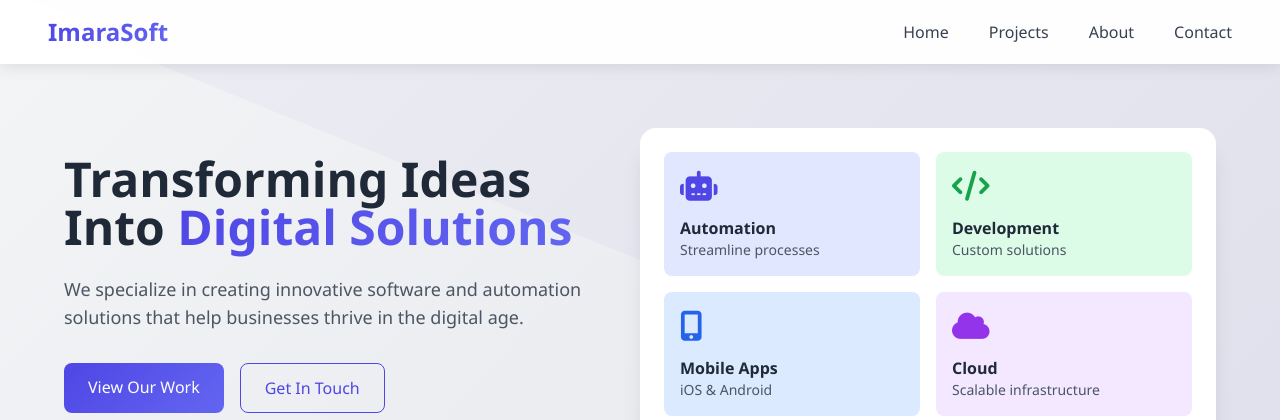
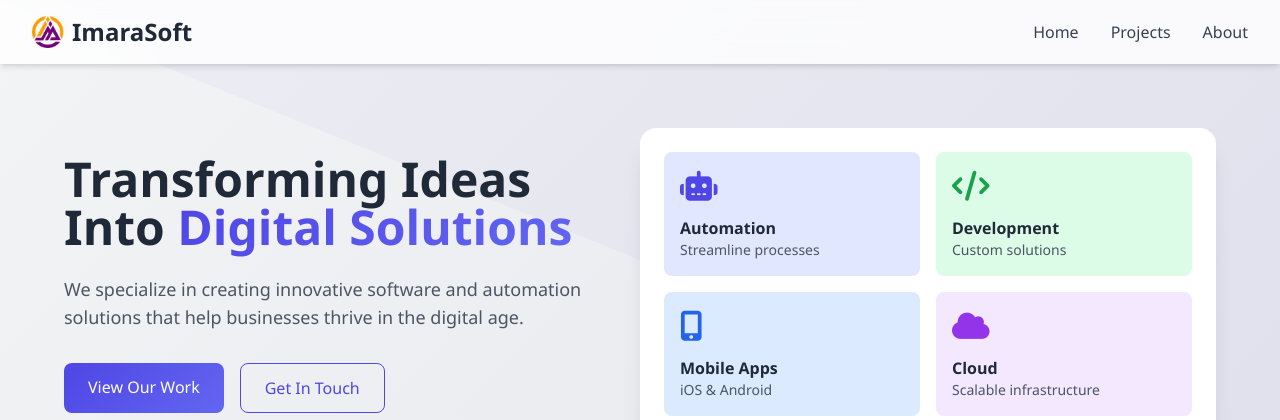
Before and after one commit to The-chosen-Tenno/Imara-Insight, a PHP site: page /views/index.php in a window 1280 px wide. Shown: the top 420 px of the page. Run offline with PHP 8.4, Linux system fonts and the light colour scheme; data that the repository does not hold is empty; some libraries are stand-ins or nearby versions.

Commit message:
portfloio change

```diff
--- a/db/data.sql
+++ b/db/data.sql
@@ -5,16 +5,12 @@ CREATE ACCOUNT THAN UPDATE
     WHERE Email = 'your@example.com';
 AFTER DONE DISABLE create-account.php
 
-<<<<<<< HEAD
-INSERT INTO users (full_name, user_name, email, password, role)
-=======
 
 
 
 
 -- Insert dummy data into the Users table
 INSERT INTO users (full_name, user_name, email, password , role, photo)
->>>>>>> e72ce541c5eeb83b3940a84e2d7754c87f7b821c
 VALUES
 ('admin', 'admin1', 'admin@example.com', SHA2('admin123', 256), 'admin'),
 ('user', 'user1', 'user@example.com', SHA2('user123', 256), 'user')
--- a/services/ajax_functions.php
+++ b/services/ajax_functions.php
@@ -152,12 +152,7 @@ if ($_SERVER['REQUEST_METHOD'] === 'POST' && isset($_POST['action']) && $_POST['
     try {
         $user_id = $_POST['user_id'];
         $project_name = $_POST['project_name'];
-<<<<<<< HEAD
-        $project_type = $_POST['project_type'] ?? 'coding';
-        $project_status = $_POST['status'] ?? 'idle';
-=======
         $project_status = $_POST['status'] ?? 'in_progress'; // ✅ default fallback
->>>>>>> 8927a6e811da710a940980a7afc58bebac89561a
 
         $logsModel = new Logs();
         $projectCreated = $logsModel->createProject($user_id, $project_name, $project_type, $project_status);
--- a/views/index.php
+++ b/views/index.php
@@ -301,21 +301,53 @@ try {
 </head>
 
 <body class="bg-gray-50">
-    <!-- Navigation -->
-    <nav class="navbar fixed w-full z-50 py-4 px-6 md:px-12">
-        <div class="container mx-auto flex justify-between items-center">
-            <a href="index.php" class="text-2xl font-bold gradient-text">Imara<span class="text-indigo-700">Soft</span></a>
-            <div class="hidden md:flex space-x-10">
-                <a href="index.php" class="text-gray-700 hover:text-indigo-600 font-medium">Home</a>
-                <a href="#projects" class="text-gray-700 hover:text-indigo-600 font-medium">Projects</a>
-                <a href="#about" class="text-gray-700 hover:text-indigo-600 font-medium">About</a>
-                <a href="#contact" class="text-gray-700 hover:text-indigo-600 font-medium">Contact</a>
+    <!-- Navbar -->
+    <nav class="fixed w-full bg-white/80 backdrop-blur-md shadow-md z-50 transition-all duration-300" id="navbar">
+        <div class="max-w-7xl mx-auto px-4 sm:px-6 lg:px-8">
+            <div class="flex justify-between h-16 items-center">
+
+                <a href="#" class="flex items-center space-x-2 text-2xl font-bold text-gray-800 hover:text-blue-600 transition">
+                <img src="../assets/img/favicon/favicon.png" alt="ImaraSoft Logo" class="h-8 w-8 object-contain">
+                <span>ImaraSoft</span>
+            </a>
+                <!-- Desktop Menu -->
+                <div class="hidden md:flex space-x-8 text-gray-700 font-medium">
+                    <a href="#hero" class="hover:text-blue-600 transition relative after:content-[''] after:absolute after:w-0 after:h-[2px] after:bg-blue-600 after:left-0 after:-bottom-1 after:transition-all after:duration-300 hover:after:w-full">
+                        Home
+                    </a>
+                    <a href="#projects" class="hover:text-blue-600 transition relative after:content-[''] after:absolute after:w-0 after:h-[2px] after:bg-blue-600 after:left-0 after:-bottom-1 after:transition-all after:duration-300 hover:after:w-full">
+                        Projects
+                    </a>
+                    <a href="#about" class="hover:text-blue-600 transition relative after:content-[''] after:absolute after:w-0 after:h-[2px] after:bg-blue-600 after:left-0 after:-bottom-1 after:transition-all after:duration-300 hover:after:w-full">
+                        About
+                    </a>
+                    <!-- <a href="#contact" class="px-4 py-2 bg-blue-600 text-white rounded-lg shadow-md hover:bg-blue-500 transition transform hover:scale-105">
+                        Contact
+                    </a> -->
+                </div>
+
+                <!-- Mobile Menu Button -->
+                <button id="menu-btn" class="md:hidden text-gray-800 focus:outline-none">
+                    <svg class="w-7 h-7" fill="none" stroke="currentColor" viewBox="0 0 24 24">
+                        <path stroke-linecap="round" stroke-linejoin="round" stroke-width="2"
+                            d="M4 6h16M4 12h16m-7 6h7" />
+                    </svg>
+                </button>
+
             </div>
-            <button class="md:hidden text-gray-700">
-                <i class="fas fa-bars text-xl"></i>
-            </button>
+        </div>
+
+        <!-- Mobile Menu -->
+        <div id="mobile-menu" class="hidden md:hidden bg-white/95 backdrop-blur-md shadow-lg flex flex-col space-y-4 px-6 py-4">
+            <a href="#hero" class="hover:text-blue-600 transition">Home</a>
+            <a href="#projects" class="hover:text-blue-600 transition">Projects</a>
+            <a href="#about" class="hover:text-blue-600 transition">About</a>
+            <!-- <a href="#contact" class="px-4 py-2 bg-blue-600 text-white rounded-lg shadow-md hover:bg-blue-500 transition transform hover:scale-105 text-center">
+                Contact
+            </a> -->
         </div>
     </nav>
+
 
     <!-- Gallery Modal -->
     <div id="galleryModal" class="modal">
@@ -326,7 +358,7 @@ try {
     </div>
 
     <!-- Hero Section -->
-    <section class="hero-section pt-32 pb-20 px-4 md:px-8">
+    <section id="hero" class="hero-section pt-32 pb-20 px-4 md:px-8">
         <div class="container mx-auto max-w-6xl">
             <div class="flex flex-col md:flex-row items-center">
                 <div class="hero-content md:w-1/2 mb-12 md:mb-0" data-aos="fade-right">
@@ -449,14 +481,7 @@ try {
                                 <p class="text-gray-600 text-sm mb-4">
                                     Completed on <?= date("F j, Y", strtotime($project['last_updated'])) ?>
                                 </p>
-                                <div class="flex justify-between items-center">
-                                    <button class="text-indigo-600 hover:text-indigo-800 text-sm font-medium" onclick="alert('Code repository link coming soon!')">
-                                        View Code
-                                    </button>
-                                    <button class="bg-indigo-600 hover:bg-indigo-700 text-white text-sm font-medium px-4 py-2 rounded" onclick="alert('Live demo coming soon!')">
-                                        Live Demo
-                                    </button>
-                                </div>
+
                             </div>
                         </div>
 
@@ -502,98 +527,6 @@ try {
         </div>
     </section>
 
-    <!-- Contact Section
-    <section id="contact" class="py-20 px-4 md:px-8 bg-white">
-        <div class="container mx-auto max-w-4xl">
-            <h2 class="text-3xl font-bold text-gray-800 section-title text-center mx-auto mb-2" data-aos="fade-down">Get In Touch</h2>
-            <p class="text-gray-600 text-center mb-12 max-w-2xl mx-auto" data-aos="fade-up">
-                Have a project in mind or need technical consultation? Reach out to us and let's discuss how we can help.
-            </p>
-
-            <div class="bg-gray-50 rounded-2xl p-8 shadow-lg" data-aos="zoom-in">
-                <form class="grid grid-cols-1 md:grid-cols-2 gap-6">
-                    <div>
-                        <label for="name" class="block text-sm font-medium text-gray-700 mb-2">Your Name</label>
-                        <input type="text" id="name" class="w-full px-4 py-3 border border-gray-300 rounded-lg focus:ring-2 focus:ring-indigo-500 focus:border-indigo-500">
-                    </div>
-                    <div>
-                        <label for="email" class="block text-sm font-medium text-gray-700 mb-2">Email Address</label>
-                        <input type="email" id="email" class="w-full px-4 py-3 border border-gray-300 rounded-lg focus:ring-2 focus:ring-indigo-500 focus:border-indigo-500">
-                    </div>
-                    <div class="md:col-span-2">
-                        <label for="subject" class="block text-sm font-medium text-gray-700 mb-2">Subject</label>
-                        <input type="text" id="subject" class="w-full px-4 py-3 border border-gray-300 rounded-lg focus:ring-2 focus:ring-indigo-500 focus:border-indigo-500">
-                    </div>
-                    <div class="md:col-span-2">
-                        <label for="message" class="block text-sm font-medium text-gray-700 mb-2">Message</label>
-                        <textarea id="message" rows="5" class="w-full px-4 py-3 border border-gray-300 rounded-lg focus:ring-2 focus:ring-indigo-500 focus:border-indigo-500"></textarea>
-                    </div>
-                    <div class="md:col-span-2">
-                        <button type="button" onclick="alert('Contact form submission would be processed here.')" class="btn-primary text-white font-medium py-3 px-6 rounded-lg w-full md:w-auto">
-                            Send Message
-                        </button>
-                    </div>
-                </form>
-            </div>
-        </div>
-    </section> -->
-
-    <!-- Footer -->
-    <footer class="footer py-12 px-4 md:px-8">
-        <div class="container mx-auto max-w-6xl">
-            <div class="grid grid-cols-1 md:grid-cols-4 gap-8">
-                <div>
-                    <h3 class="text-xl font-bold text-white mb-6">ImaraSoft</h3>
-                    <p class="text-gray-400 mb-6">
-                        Creating innovative solutions through code and automation.
-                    </p>
-                    <div class="flex space-x-4">
-                        <a href="#" class="social-link"><i class="fab fa-twitter"></i></a>
-                        <a href="#" class="social-link"><i class="fab fa-linkedin-in"></i></a>
-                        <a href="#" class="social-link"><i class="fab fa-github"></i></a>
-                    </div>
-                </div>
-                <div>
-                    <h4 class="text-lg font-semibold text-white mb-6">Quick Links</h4>
-                    <ul class="space-y-3">
-                        <li><a href="#" class="text-gray-400 hover:text-white transition-colors">Home</a></li>
-                        <li><a href="#projects" class="text-gray-400 hover:text-white transition-colors">Projects</a></li>
-                        <li><a href="#about" class="text-gray-400 hover:text-white transition-colors">About</a></li>
-                        <li><a href="#contact" class="text-gray-400 hover:text-white transition-colors">Contact</a></li>
-                    </ul>
-                </div>
-                <div>
-                    <h4 class="text-lg font-semibold text-white mb-6">Services</h4>
-                    <ul class="space-y-3">
-                        <li><a href="#" class="text-gray-400 hover:text-white transition-colors">Web Development</a></li>
-                        <li><a href="#" class="text-gray-400 hover:text-white transition-colors">Automation</a></li>
-                        <li><a href="#" class="text-gray-400 hover:text-white transition-colors">Mobile Apps</a></li>
-                        <li><a href="#" class="text-gray-400 hover:text-white transition-colors">Cloud Solutions</a></li>
-                    </ul>
-                </div>
-                <div>
-                    <h4 class="text-lg font-semibold text-white mb-6">Contact Info</h4>
-                    <ul class="space-y-3">
-                        <li class="flex items-start">
-                            <i class="fas fa-envelope text-indigo-400 mt-1 mr-3"></i>
-                            <span class="text-gray-400">contact@imarsoft.net</span>
-                        </li>
-                        <li class="flex items-start">
-                            <i class="fas fa-phone-alt text-indigo-400 mt-1 mr-3"></i>
-                            <span class="text-gray-400">+1 (123) 456-7890</span>
-                        </li>
-                        <li class="flex items-start">
-                            <i class="fas fa-map-marker-alt text-indigo-400 mt-1 mr-3"></i>
-                            <span class="text-gray-400">Nairobi, Kenya</span>
-                        </li>
-                    </ul>
-                </div>
-            </div>
-            <div class="border-t border-gray-800 mt-12 pt-8 text-center text-gray-400 text-sm">
-                <p>&copy; <?php echo date('Y'); ?> ImaraSoft. All rights reserved.</p>
-            </div>
-        </div>
-    </footer>
 
     <!-- AOS JS -->
     <script src="https://unpkg.com/aos@2.3.4/dist/aos.js"></script>
@@ -683,7 +616,6 @@ try {
                     modal.classList.remove('show');
                 }
             });
-
             // Function to open gallery modal
             function openGalleryModal(projectId) {
                 // Show loading state
@@ -728,6 +660,21 @@ try {
                     });
             }
         });
+
+        // Mobile menu toggle
+        document.getElementById('menu-btn').addEventListener('click', function() {
+            document.getElementById('mobile-menu').classList.toggle('hidden');
+        });
+
+        // Shrink navbar on scroll
+        window.addEventListener('scroll', function() {
+            const navbar = document.getElementById('navbar');
+            if (window.scrollY > 50) {
+                navbar.classList.add('shadow-lg', 'py-1');
+            } else {
+                navbar.classList.remove('shadow-lg', 'py-1');
+            }
+        });
     </script>
 
 </body>
```
Also changed, not shown: 1 other file.
